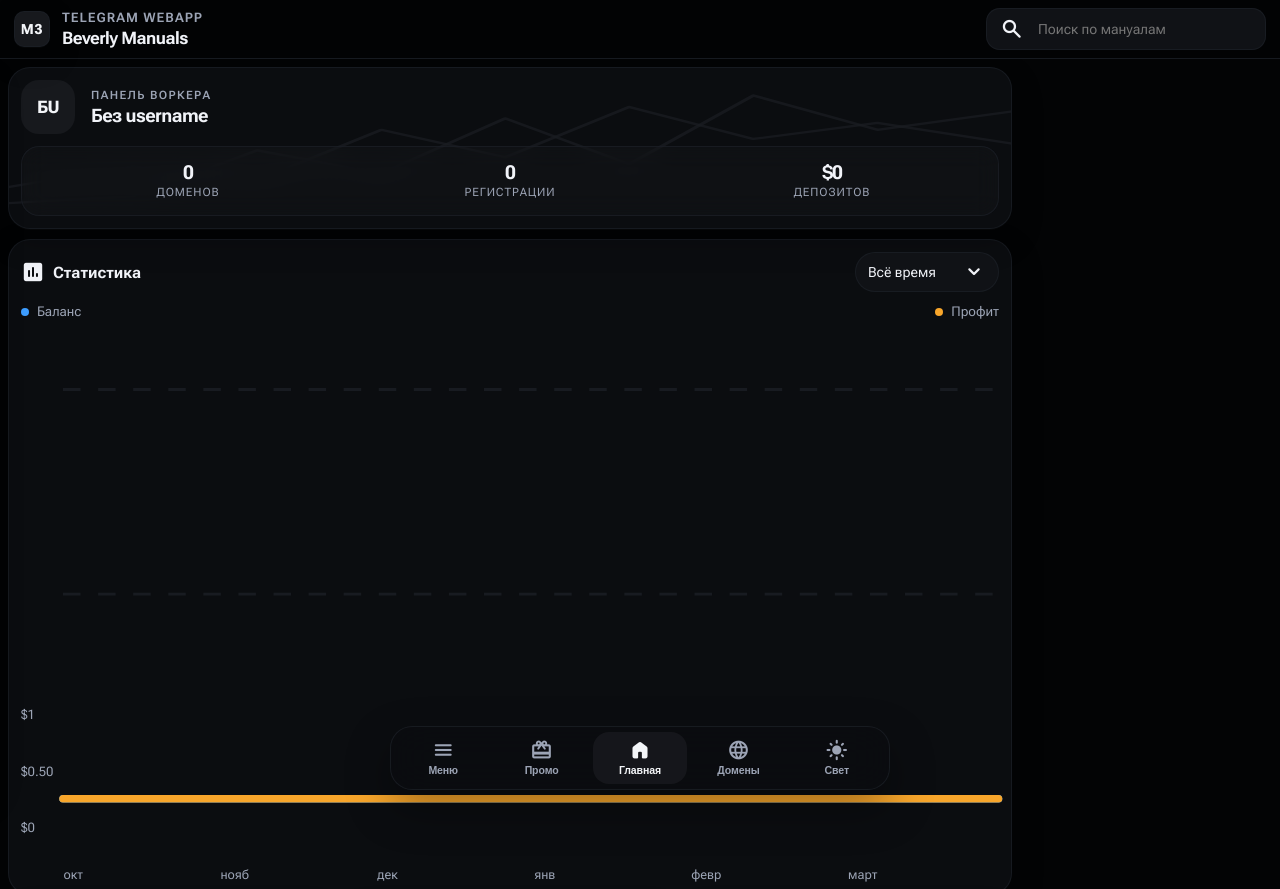
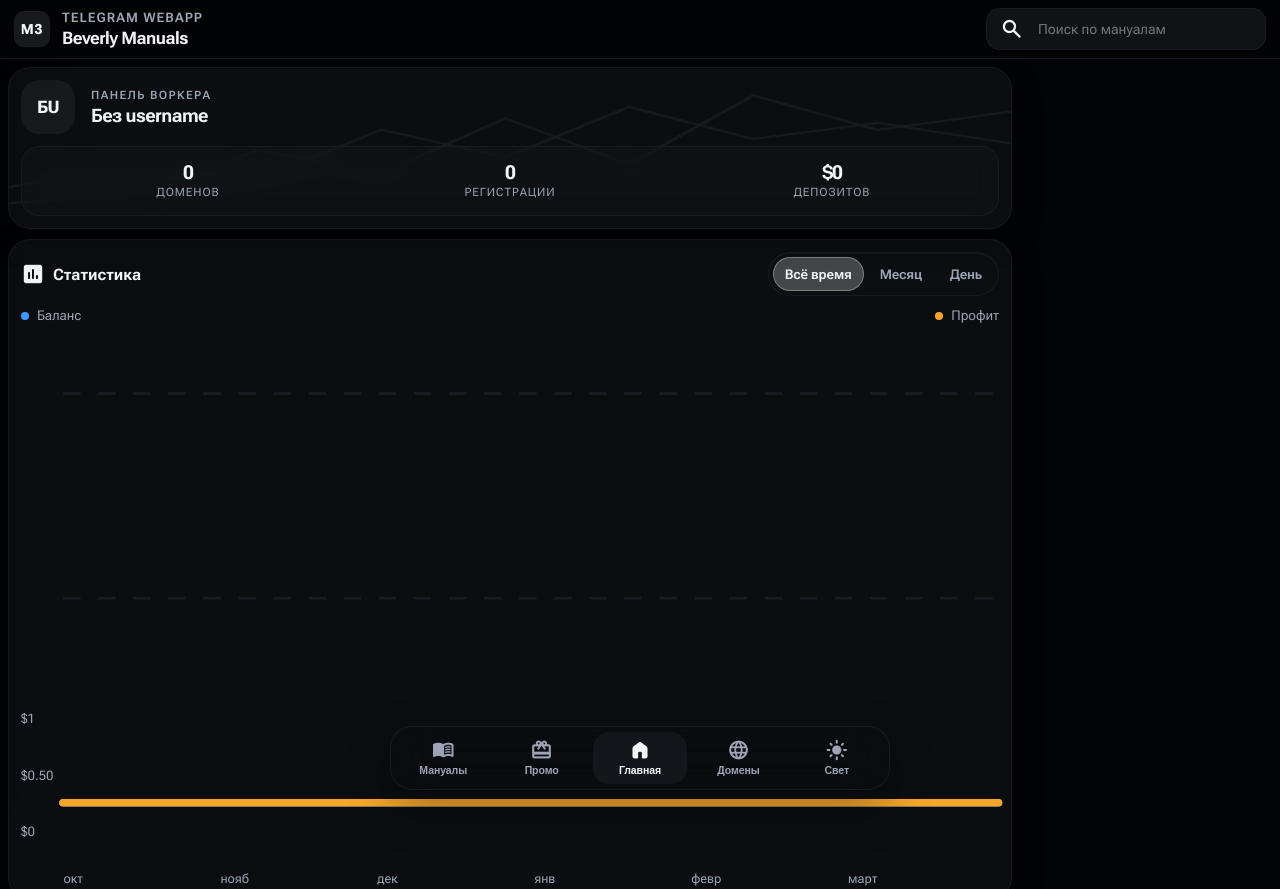
Before and after one commit to jxisdjdu-bot/webapp2, a plain HTML site: page index.html in a window 1280 px wide. Shown: the top 889 px of the page. Drawn offline with nearby package versions, Linux system fonts and the light colour scheme.

Commit message:
Add files via upload

```diff
--- a/app.js
+++ b/app.js
@@ -40,7 +40,7 @@
   progressBar: document.getElementById("article-progress-bar"),
   searchInput: document.getElementById("search-input"),
   themeToggle: document.getElementById("theme-toggle"),
-  timeframeSelect: document.getElementById("chart-timeframe-select"),
+  timeframeSwitcher: document.getElementById("chart-timeframe"),
   navToggle: document.getElementById("nav-toggle"),
   navClose: document.getElementById("nav-close"),
   bottomDock: document.querySelector(".bottom-dock"),
@@ -314,6 +314,18 @@
   setDomainFormStatus("Откройте mini app через кнопку Панель в боте.", "error");
 }
 
+function openManualsLink() {
+  const url = "https://beverly-hills-2.gitbook.io/manual/";
+  const tg = window.Telegram?.WebApp;
+
+  if (tg?.openLink) {
+    tg.openLink(url);
+    return;
+  }
+
+  window.location.href = url;
+}
+
 function buildPolylinePoints(values, maxValue = null) {
   const width = 320;
   const top = 20;
@@ -342,8 +354,12 @@
   const timeframe = profile.chartData?.[timeframeKey] || normalizeChartData(null, profile.balance, profile.profit).all;
   const maxValue = Math.max(1, ...timeframe.balance, ...timeframe.profit);
 
-  if (ui.timeframeSelect) {
-    ui.timeframeSelect.value = timeframeKey;
+  if (ui.timeframeSwitcher) {
+    ui.timeframeSwitcher.querySelectorAll("[data-timeframe]").forEach((button) => {
+      const isActive = button.dataset.timeframe === timeframeKey;
+      button.classList.toggle("is-active", isActive);
+      button.setAttribute("aria-pressed", isActive ? "true" : "false");
+    });
   }
 
   if (ui.chartGrid) {
@@ -928,8 +944,10 @@
     syncArticleToFilters();
   });
 
-  ui.timeframeSelect?.addEventListener("change", (event) => {
-    state.timeframe = event.target.value;
+  ui.timeframeSwitcher?.addEventListener("click", (event) => {
+    const button = event.target.closest("[data-timeframe]");
+    if (!button) return;
+    state.timeframe = button.dataset.timeframe;
     localStorage.setItem("beverly-webapp-timeframe", state.timeframe);
     renderProfileSummary();
   });
@@ -950,8 +968,8 @@
     const actionButton = event.target.closest("[data-dock-action]");
     if (!actionButton) return;
 
-    if (actionButton.dataset.dockAction === "menu") {
-      toggleNav();
+    if (actionButton.dataset.dockAction === "manuals-link") {
+      openManualsLink();
       return;
     }
 
--- a/index.html
+++ b/index.html
@@ -94,15 +94,11 @@
                 <span class="material-symbols-rounded">insert_chart</span>
                 <span>Статистика</span>
               </div>
-              <label class="chart-card__filter chart-card__filter--select">
-                <select id="chart-timeframe-select" aria-label="Период статистики">
-                  <option value="all">Всё время</option>
-                  <option value="month">Месяц</option>
-                  <option value="day">День</option>
-                </select>
-                <span>Всё время</span>
-                <span class="material-symbols-rounded">expand_more</span>
-              </label>
+              <div class="chart-timeframe" id="chart-timeframe" role="tablist" aria-label="Период статистики">
+                <button class="chart-timeframe__button" type="button" data-timeframe="all">Всё время</button>
+                <button class="chart-timeframe__button" type="button" data-timeframe="month">Месяц</button>
+                <button class="chart-timeframe__button" type="button" data-timeframe="day">День</button>
+              </div>
             </div>
 
             <div class="chart-legend">
@@ -185,9 +181,9 @@
 
     <nav class="bottom-dock" aria-label="Основная навигация">
       <div class="bottom-dock__pill">
-        <button class="dock-button" id="nav-toggle" type="button" aria-label="Открыть меню" aria-expanded="false" aria-controls="nav-panel" data-dock-action="menu">
-          <span class="dock-button__icon material-symbols-rounded">menu</span>
-          <span class="dock-button__label">Меню</span>
+        <button class="dock-button" id="nav-toggle" type="button" aria-label="Открыть мануалы" data-dock-action="manuals-link">
+          <span class="dock-button__icon material-symbols-rounded">menu_book</span>
+          <span class="dock-button__label">Мануалы</span>
         </button>
         <button class="dock-button" type="button" data-dock-manual="promo">
           <span class="dock-button__icon material-symbols-rounded">redeem</span>
--- a/styles.css
+++ b/styles.css
@@ -396,38 +396,48 @@
   font-weight: 700;
 }
 
-.chart-card__filter {
+.chart-timeframe {
+  display: inline-grid;
+  grid-template-columns: repeat(3, minmax(0, auto));
+  gap: 4px;
+  padding: 4px;
+  border-radius: 999px;
   border: 1px solid color-mix(in srgb, var(--outline-variant) 72%, transparent);
-  background: var(--surface-high);
-  color: var(--on-surface);
-  height: 40px;
+  background: color-mix(in srgb, var(--surface-high) 78%, #000 22%);
+  box-shadow: inset 0 1px 0 color-mix(in srgb, white 4%, transparent);
+}
+
+.chart-timeframe__button {
+  appearance: none;
+  border: 0;
+  min-width: 0;
+  height: 34px;
   padding: 0 12px;
   border-radius: 999px;
-  display: inline-flex;
-  align-items: center;
-  gap: 8px;
+  background: transparent;
+  color: var(--on-surface-variant);
   font: inherit;
+  font-size: 0.84rem;
+  font-weight: 650;
+  letter-spacing: -0.01em;
+  cursor: pointer;
+  transition: background-color 180ms ease, color 180ms ease, transform 180ms ease, box-shadow 180ms ease;
 }
 
-.chart-card__filter--select {
-  position: relative;
-  cursor: pointer;
+.chart-timeframe__button:hover {
+  color: var(--on-surface);
+  background: color-mix(in srgb, var(--surface-bright) 50%, transparent);
 }
 
-.chart-card__filter--select > span:not(.material-symbols-rounded) {
-  display: none;
+.chart-timeframe__button.is-active {
+  background: color-mix(in srgb, var(--primary) 18%, #fff 6%);
+  color: var(--on-surface);
+  box-shadow: inset 0 0 0 1px color-mix(in srgb, var(--primary) 34%, transparent);
 }
 
-.chart-card__filter--select select {
-  appearance: none;
-  -webkit-appearance: none;
-  border: 0;
-  outline: 0;
-  background: transparent;
-  color: inherit;
-  font: inherit;
-  padding: 0 18px 0 0;
-  cursor: pointer;
+.chart-timeframe__button:focus-visible {
+  outline: 2px solid color-mix(in srgb, var(--primary) 74%, white 10%);
+  outline-offset: 2px;
 }
 
 .chart-legend {
@@ -1278,8 +1288,14 @@
     flex-direction: column;
   }
 
-  .chart-card__filter {
-    height: 40px;
+  .chart-timeframe {
+    width: 100%;
+    grid-template-columns: repeat(3, minmax(0, 1fr));
+  }
+
+  .chart-timeframe__button {
+    height: 36px;
+    padding: 0 10px;
   }
 
   .stats-strip {
```
